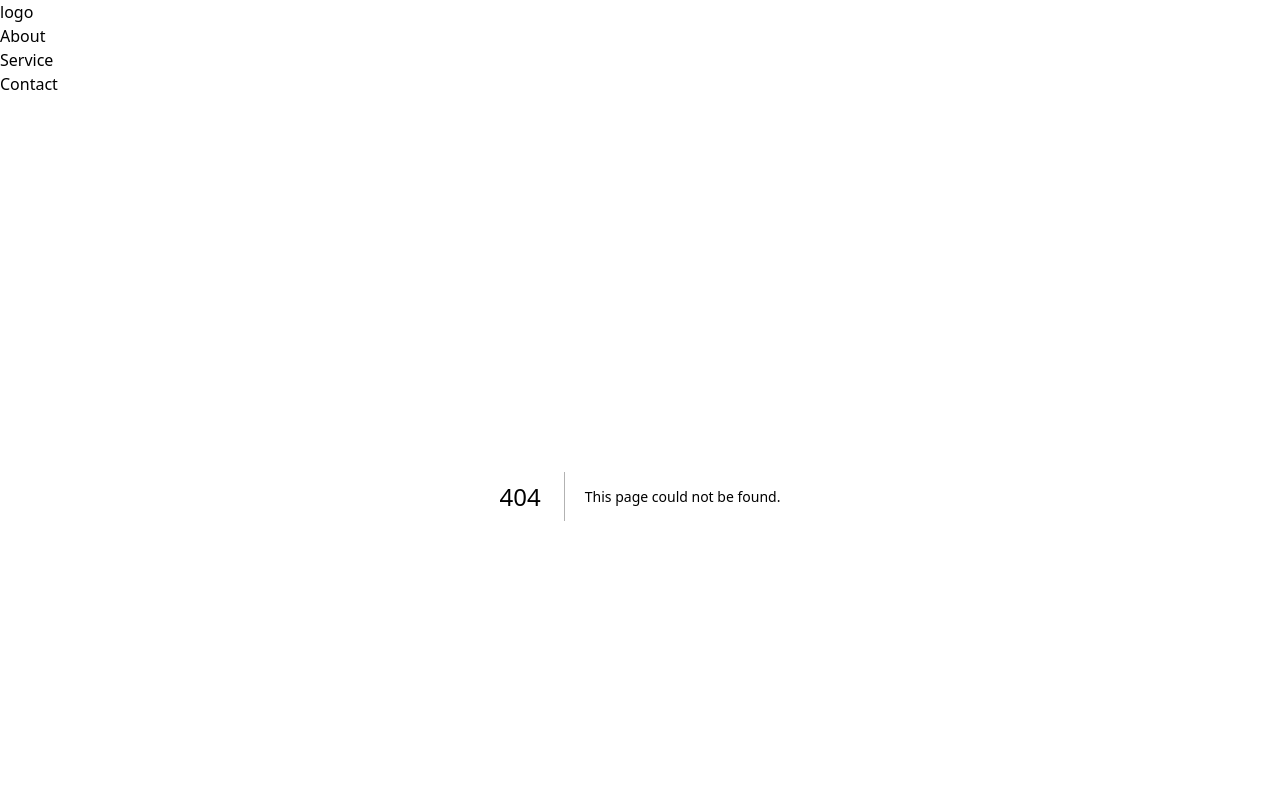
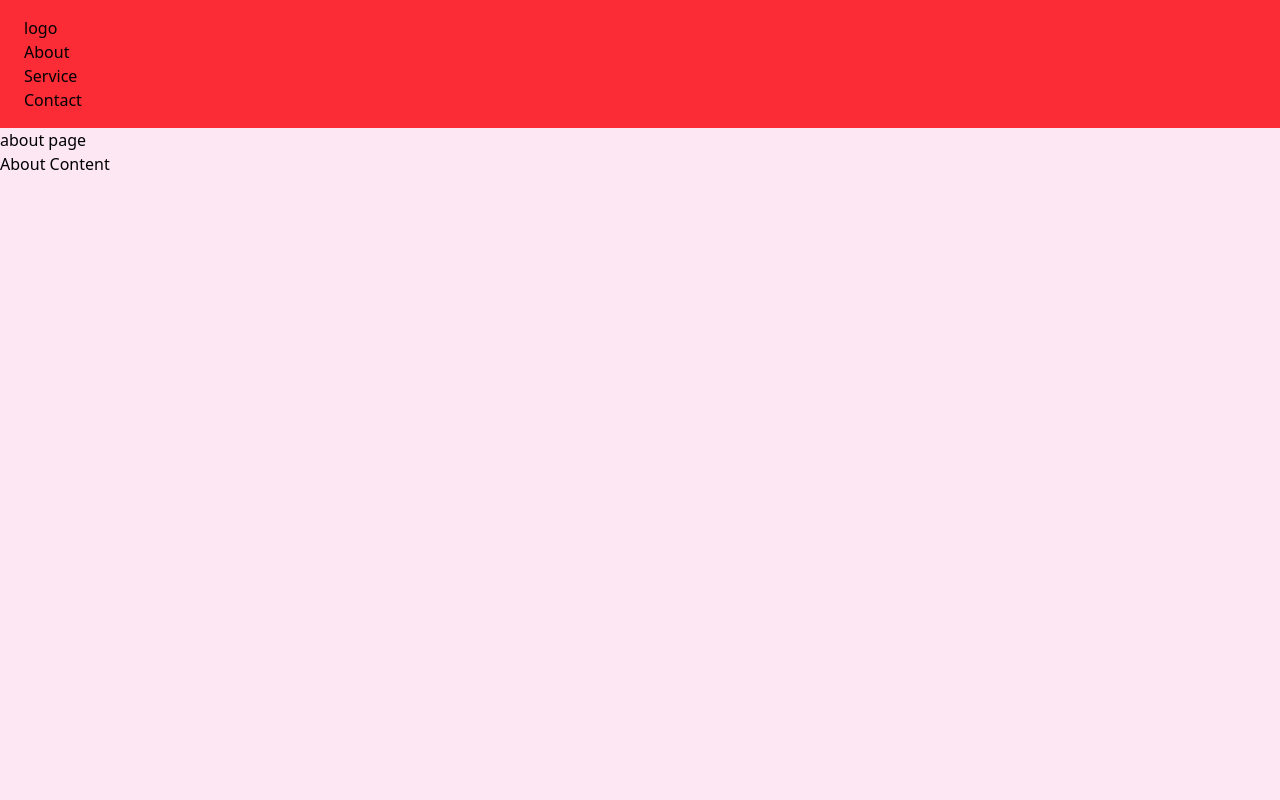
Before and after one commit to Md-Firoz-Mahmud-Nur/0190-Next_Hero-L1_M13_m_076, a Next.js app: page /about in a window 1280 px wide. Before the commit this address had no page. Shown: the top 800 px of the page. Built offline with nearby package versions, Linux system fonts and the light colour scheme.

Commit message:
Add : Routing

```diff
--- /dev/null
+++ b/src/Components/AboutContents.jsx
@@ -0,0 +1,7 @@
+import React from "react";
+
+const AboutContents = () => {
+  return <div>About Content</div>;
+};
+
+export default AboutContents;
--- /dev/null
+++ b/src/app/about/page.jsx
@@ -0,0 +1,13 @@
+import AboutContents from "@/Components/AboutContents";
+import React from "react";
+
+const AboutPage = () => {
+  return (
+    <div>
+      about page
+      <AboutContents></AboutContents>
+    </div>
+  );
+};
+
+export default AboutPage;
--- /dev/null
+++ b/src/app/contact/page.jsx
@@ -0,0 +1,7 @@
+import React from "react";
+
+const ContactPage = () => {
+  return <div>this is contact page</div>;
+};
+
+export default ContactPage;
--- a/src/app/layout.js
+++ b/src/app/layout.js
@@ -20,9 +20,8 @@ export default function RootLayout({ children }) {
   return (
     <html lang="en">
       <body
-        className={`${geistSans.variable} ${geistMono.variable} antialiased`}
-      >
-        <nav>
+        className={`${geistSans.variable} ${geistMono.variable} antialiased`}>
+        <nav className="bg-red-500 py-4 px-6">
           <h6>logo</h6>
           <ul>
             <li>About</li>
@@ -30,7 +29,7 @@ export default function RootLayout({ children }) {
             <li>Contact</li>
           </ul>
         </nav>
-        {children}
+        <div className="h-screen bg bg-pink-100">{children}</div>
         <footer>This is my footer</footer>
       </body>
     </html>
--- /dev/null
+++ b/src/app/service/page.jsx
@@ -0,0 +1,11 @@
+import React from 'react';
+
+const ServicesPage = () => {
+  return (
+    <div>
+      this is service
+    </div>
+  );
+};
+
+export default ServicesPage;
```
